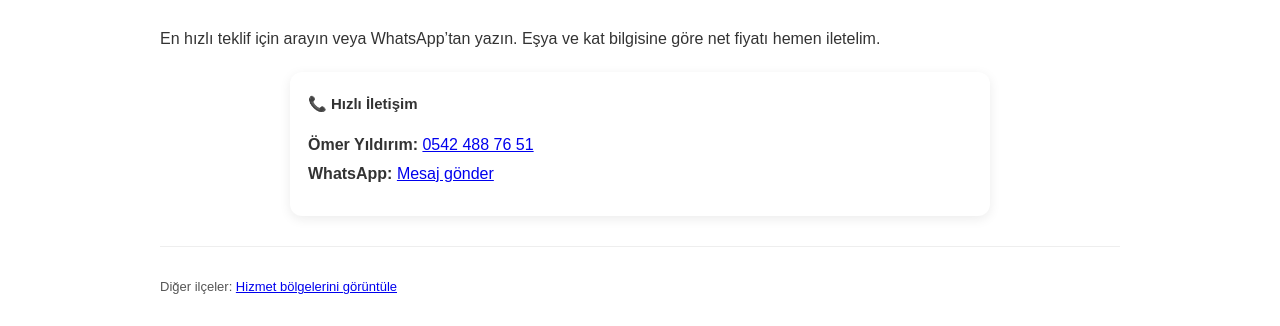
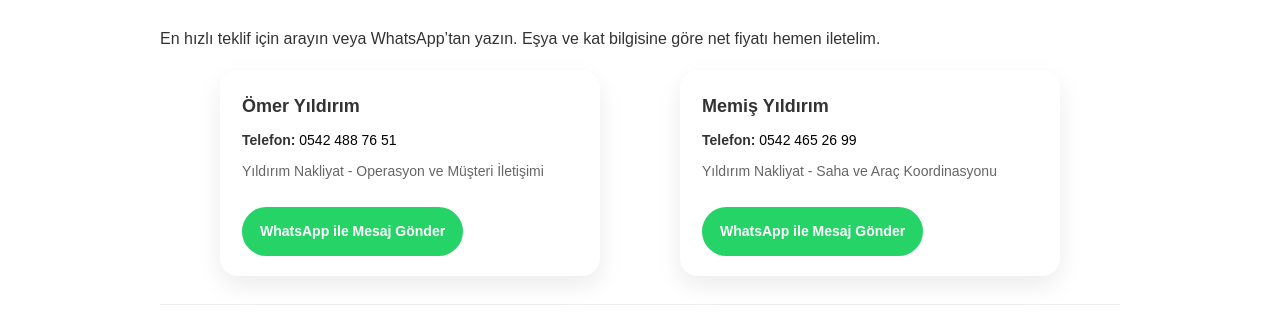
Before and after one commit to Omerfy34/yildirimnakliyat, a plain HTML site: page basaksehir-evden-eve-nakliyat.html in a window 1280 px wide. Shown: the part 1332-1658 px from the top of the page. Drawn offline with Linux system fonts and the light colour scheme.

Commit message:
basaksehir-evden-eve-nakliyat.html

```diff
--- a/basaksehir-evden-eve-nakliyat.html
+++ b/basaksehir-evden-eve-nakliyat.html
@@ -106,14 +106,42 @@
         En hızlı teklif için arayın veya WhatsApp’tan yazın. Eşya ve kat bilgisine göre net fiyatı hemen iletelim.
       </p>
 
-      <div class="map-card" style="margin-top:18px;">
-        <div class="map-title">📞 Hızlı İletişim</div>
-        <p style="margin:6px 0 10px 0;">
-          <strong>Ömer Yıldırım:</strong> <a href="tel:05424887651">0542 488 76 51</a>
-          <br>
-          <strong>WhatsApp:</strong> <a href="https://wa.me/905424887651" target="_blank" rel="noopener">Mesaj gönder</a>
-        </p>
-      </div>
+      <section class="iletisim-grid">
+
+  <div class="iletisim-card">
+    <h4>Ömer Yıldırım</h4>
+    <p><strong>Telefon:</strong>
+      <a href="tel:+905424887651">0542 488 76 51</a>
+    </p>
+    <p class="gorev">
+      Yıldırım Nakliyat - Operasyon ve Müşteri İletişimi
+    </p>
+    <a
+      href="https://wa.me/905424887651"
+      target="_blank"
+      class="whatsapp-contact-btn">
+      WhatsApp ile Mesaj Gönder
+    </a>
+  </div>
+
+  <div class="iletisim-card">
+    <h4>Memiş Yıldırım</h4>
+    <p><strong>Telefon:</strong>
+      <a href="tel:+905424652699">0542 465 26 99</a>
+    </p>
+    <p class="gorev">
+      Yıldırım Nakliyat - Saha ve Araç Koordinasyonu
+    </p>
+    <a
+      href="https://wa.me/905424652699"
+      target="_blank"
+      class="whatsapp-contact-btn">
+      WhatsApp ile Mesaj Gönder
+    </a>
+  </div>
+
+</section>
+
 
       <hr style="margin:28px 0; border:none; border-top:1px solid #eee;">
 
```
